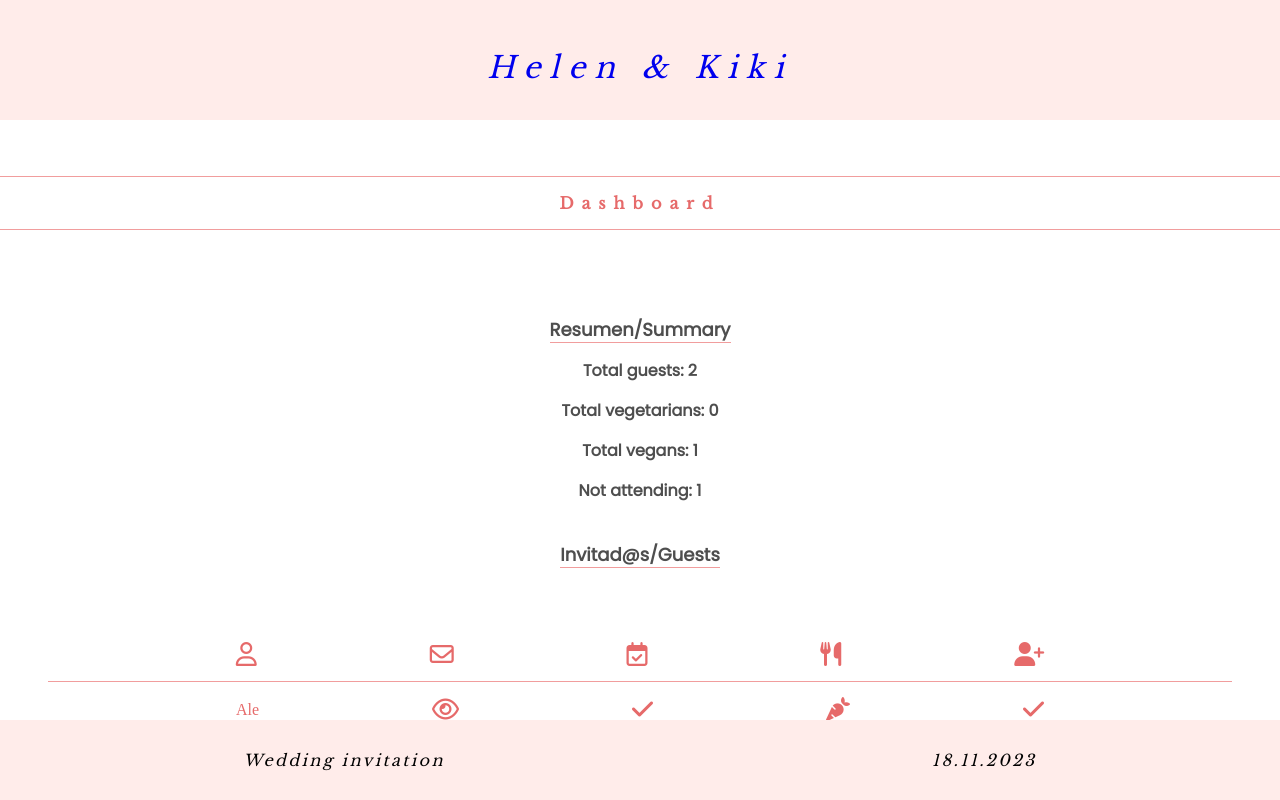
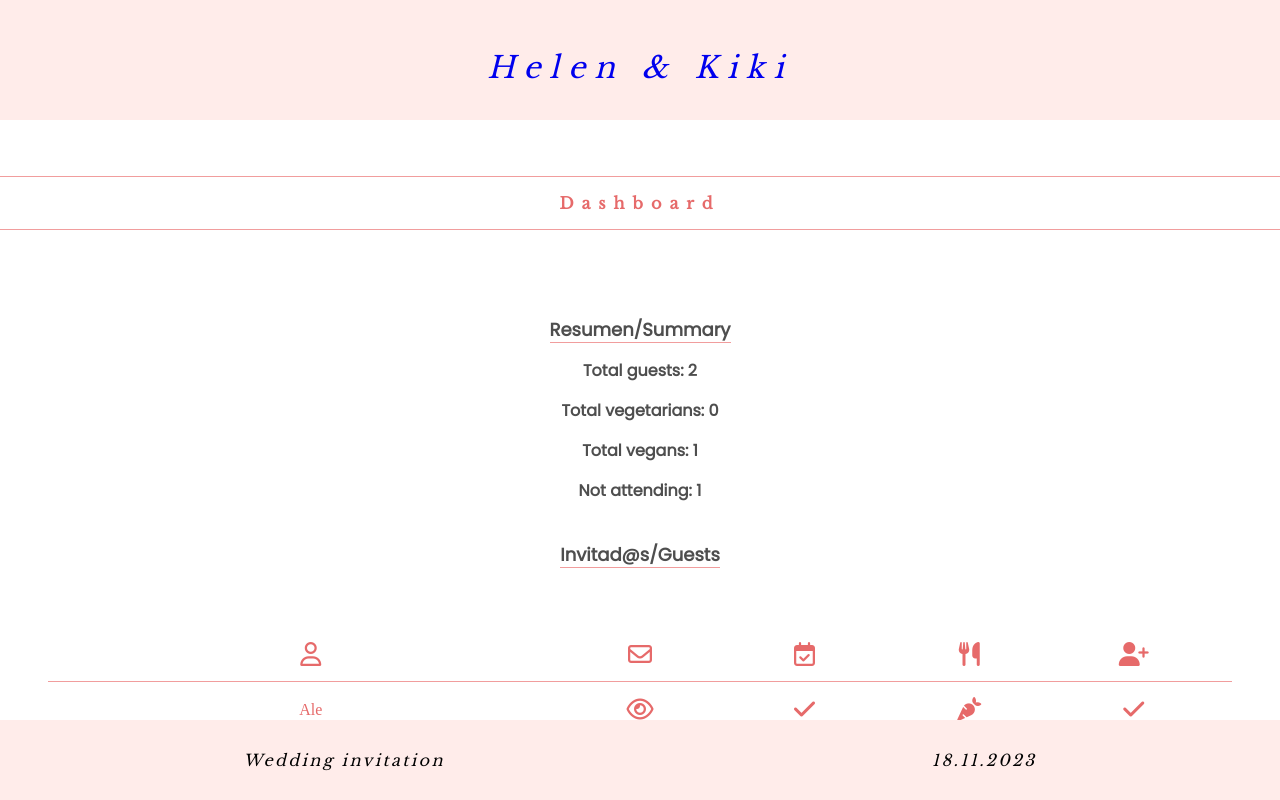
Before and after one commit to AAlejof/HeliKi, a React (Create React App) app in the folder client/: page /admin in a window 1280 px wide. Shown: the top 800 px of the page. Built offline with nearby package versions, Linux system fonts and the light colour scheme.

Commit message:
add grid

```diff
--- a/client/src/components/Admin/Admin.module.css
+++ b/client/src/components/Admin/Admin.module.css
@@ -55,9 +55,11 @@
 }
 
 .guestsIcons{
-    display: flex;
-	justify-content: space-evenly;
-	align-items: center;
+    display: grid;
+    grid-template-columns: 3fr 1fr 1fr 1fr 1fr;
+    grid-template-rows: 1fr;
+    gap: 0px 0px;
+    justify-items: center;
     width: 90vw;
     color: #e66a6a;
     padding: 1rem;
```
